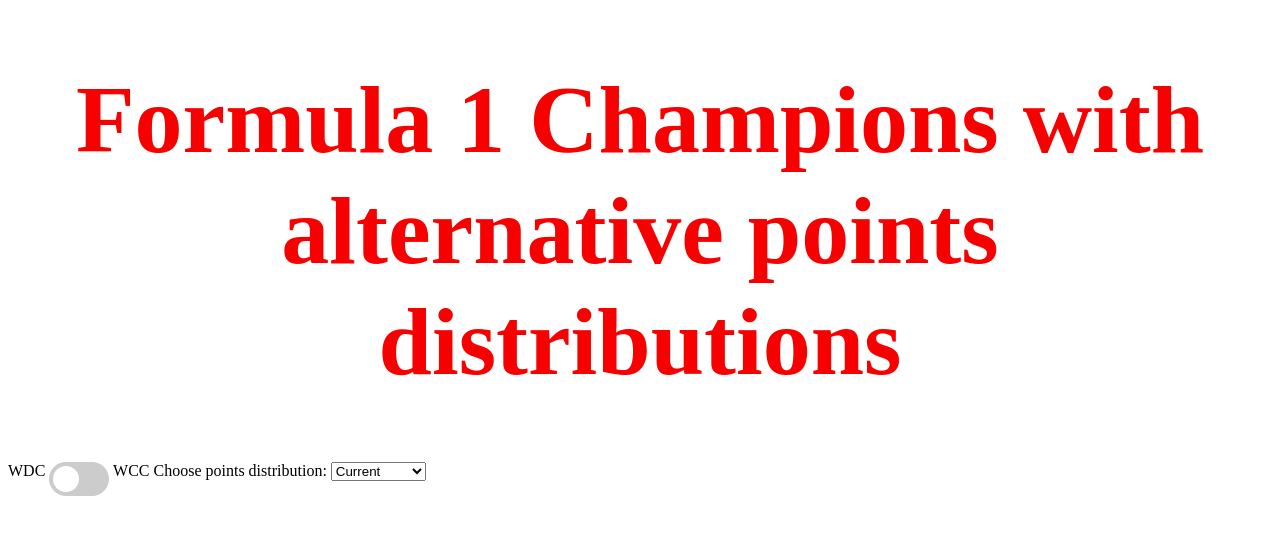
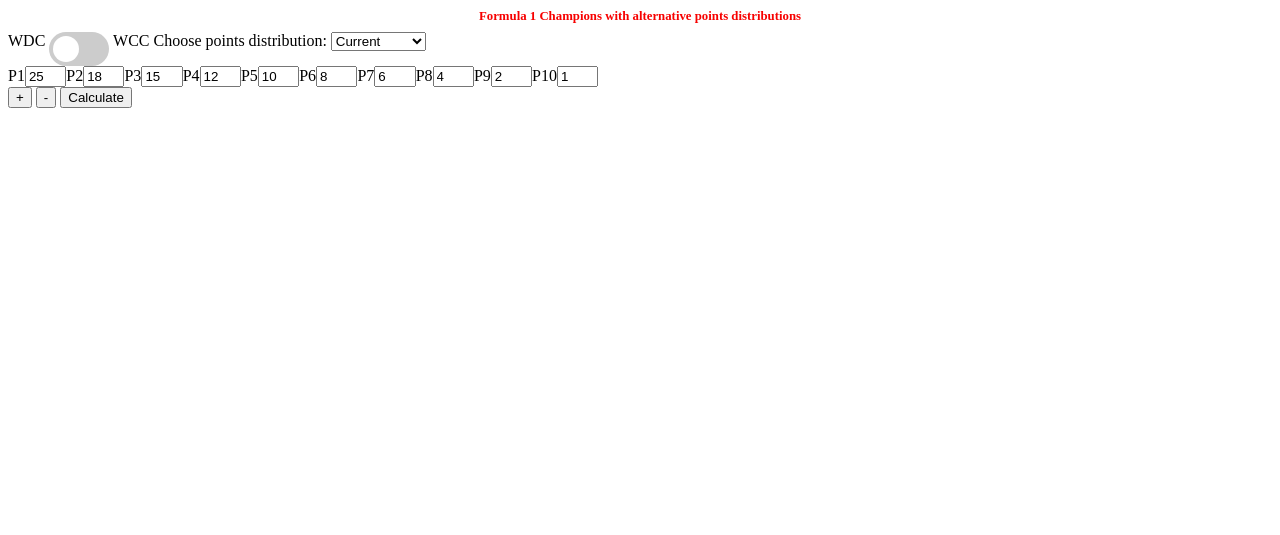
Before and after one commit to KiRiSv/F1AltChamps, a PHP site: page / in a window 1280 px wide. Shown: the top 535 px of the page. Run offline with PHP 8.4, Linux system fonts and the light colour scheme; some web fonts are replaced.

Commit message:
Form started

```diff
--- a/index.html
+++ b/index.html
@@ -6,38 +6,107 @@
     <link rel="stylesheet" href="main.css">
     <script>
       let current = [25,18,15,12,10,8,6,4,2,1];
+      let mk = [15,12,10,9,8,7,6,5,4,3,2,1];
+      let y1950 = [8,6,4,3,2];
+      let y1960 = [8,6,4,3,2,1];
+      let y1961 = [9,6,4,3,2,1];
+      let y1991 = [10,6,4,3,2,1];
+      let y2003 = [10,8,6,5,4,3,2,1];
+      let posCount = 10;
       function setPointsBoxes(positions) {
         let pos = document.getElementById("positions");
         pos.innerHTML = "";
-        for (let i = 0; i < positions.length; i++) {
+        for (let i = 1; i < positions.length+1; i++) {
           let label = document.createElement("label");
-          label.for = "p"+i.toString();
-          label.innerHTML = "P"+ i.toString;
+          label.id = "lp".concat(i.toString());
+          label.innerHTML = "P".concat(i.toString());
+          label.htmlFor = "p".concat(i.toString());
           pos.append(label);
           let inp = document.createElement("input");
           inp.type = "number";
-          inp.class = "twoDigits";
-          inp.id = "p"+i.toString();
-          inp.value = positions[i];
+          inp.classList.add("twoDigits");
+          inp.id = "p".concat(i.toString());
+          inp.value = positions[i-1];
           pos.append(inp);
         }
+        posCount= positions.length;
       }
-      setPointsBoxes(current);
+      function addPos() {
+        posCount++;
+        let pos = document.getElementById("positions");
+        let label = document.createElement("label");
+        label.htmlFor = "p".concat(posCount.toString());
+        label.innerHTML = "P".concat(posCount.toString());
+        label.id = "lp".concat(posCount.toString());
+        pos.append(label);
+        let inp = document.createElement("input");
+        inp.type = "number";
+        inp.classList.add("twoDigits");
+        inp.id = "p".concat(posCount.toString());
+        inp.value = 0;
+        pos.append(inp);
+        let dd = document.getElementById("system");
+        dd.value= "custom";
+      }
+      function subPos() {
+        let label = document.getElementById("lp".concat(posCount.toString()));
+        let inp = document.getElementById("p".concat(posCount.toString()));
+        label.remove();
+        inp.remove();
+        posCount--;
+
+        let dd = document.getElementById("system");
+        dd.value= "custom";
+      }
+      function swapDist(){
+        let dd = document.getElementById("system");
+        switch (dd.value) {
+          case "current":
+            setPointsBoxes(current);
+            break;
+          case "mk8":
+            setPointsBoxes(mk);
+            break;
+          case "1950":
+            setPointsBoxes(y1950);
+            break;
+          case "1960":
+            setPointsBoxes(y1960);
+            break;
+          case "1961":
+            setPointsBoxes(y1961);
+            break;
+          case "1991":
+            setPointsBoxes(y1991);
+            break;
+          case "2003":
+            setPointsBoxes(y2003);
+            break;
+          default:
+            break;
+        }
+      }
     </script>
   </head>
-  <body>
+  <body onload="setPointsBoxes(current)">
     <h1>Formula 1 Champions with alternative points distributions</h1>
-    <div class="settings">
-      WDC <label class="switch"><input type="checkbox"><span class="slider round"></span></label> WCC
-      <label for="points-distribution">Choose points distribution:</label>
-      <select name="points-distribution" id="system">
+    <form action="f1_get.php" class="settings" method="get">
+      WDC <label class="switch"><input type="checkbox" id="championship"><span class="slider round"></span></label> WCC
+      <label for="system">Choose points distribution:</label>
+      <select onchange="swapDist()" name="points-distribution" id="system">
         <option value="current">Current</option>
+        <option value="1950">1950-1959</option>
+        <option value="1960">1960</option>
+        <option value="1961">1961-1990</option>
+        <option value="1991">1991-2002</option>
+        <option value="2003">2003-2009</option>
         <option value="mk8">Mario Kart 8</option>
-        <option value="1950">1950-19xx</option>
         <option value="custom">Custom</option>
       </select>
       <div id="positions"></div>
-
-    </div>
+      <button onclick="addPos()">+</button>
+      <button onclick="subPos()">-</button>
+      <input type="submit" value="Calculate">
+    </form>
   </body>
 </html>
--- a/info.php
+++ /dev/null
@@ -1 +0,0 @@
-<?php phpinfo(); ?>
--- a/main.css
+++ b/main.css
@@ -1,12 +1,21 @@
 h1 {
     text-align: center;
-    font-size: 12ch;
+    font-size: 1vw;
     color: #f70100;
+    font-family: Formula1-Regular;
+}
+
+@font-face {
     font-family: Formula1-Regular;
     src: url(https://www.formula1.com/etc/designs/fom-website/fonts/F1Regular/Formula1-Regular.ttf);
 }
+
 .twoDigits {
-    size: 2;
+    width: 2.5em;
+}
+
+.settings {
+    height: 1ch;
 }
 
 /* The switch - the box around the slider */
```
Also changed, not shown: f1_get.php (added, +14 -0 lines).
